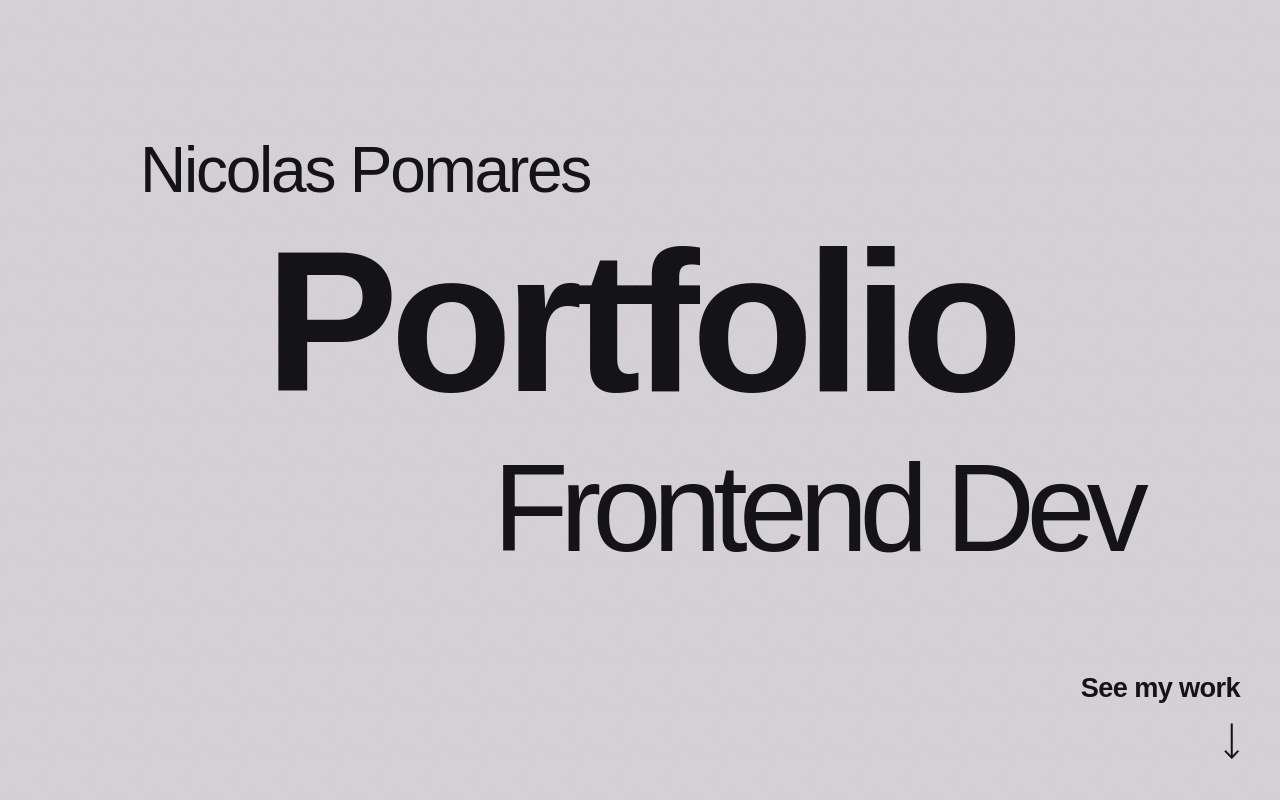
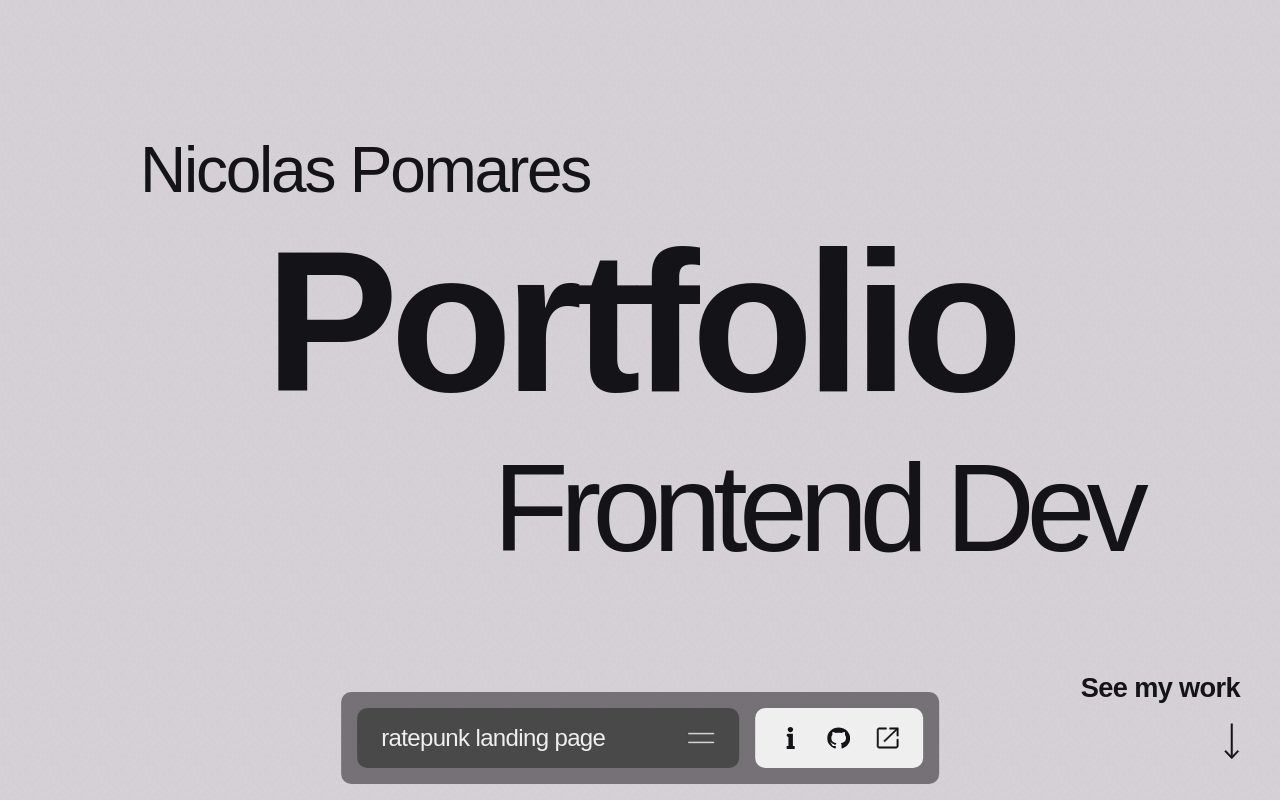
Before and after one commit to NicoPom/2023-portfolio, a React (Vite) app: page / in a window 1280 px wide. Shown: the top 800 px of the page. Built offline with nearby package versions, Linux system fonts and the light colour scheme; a web font is replaced by a local one.

Commit message:
adding ui snippets

```diff
--- a/src/App.jsx
+++ b/src/App.jsx
@@ -3,10 +3,13 @@ import { ProjectContext } from "./hooks/context";
 import Home from "./components/Home";
 import About from "./components/About";
 import Projects from "./components/Projects";
+import UiSnippet from "./components/UiSnippet";
+
 import Navbar from "./components/Navbar";
 import "./styles/app.css";
 import { sectionsData } from "./data/sections";
 import { projectsData } from "./data/projects";
+import { uiSnippetsData } from "./data/ui";
 
 const App = () => {
   const [activeSection, setActiveSection] = useState("home");
@@ -48,10 +51,17 @@ const App = () => {
     };
   }, [activeSection, setActiveSection]);
 
+  // Ui Snippets
+
+  const uiSnippetsElements = uiSnippetsData.map((snippet) => (
+    <UiSnippet key={snippet.id} iframe={snippet.iframe} />
+  ));
+
   return (
     <div className="app">
       <Home setActiveSection={handleClick} />
       <Projects />
+      {uiSnippetsElements}
       <About setActiveSection={handleClick} />
       <Navbar
         activeSection={activeSection}
--- /dev/null
+++ b/src/components/UiSnippet.jsx
@@ -0,0 +1,11 @@
+import React from "react";
+
+const UiSnippet = ({ iframe }) => {
+  return (
+    <div className="ui-snippet project" id="uisnippet">
+      <iframe src={iframe} frameBorder="0" title="ui-snippet"></iframe>
+    </div>
+  );
+};
+
+export default UiSnippet;
--- a/src/data/sections.js
+++ b/src/data/sections.js
@@ -5,6 +5,7 @@ const sectionsData = [
   {
     id: "projects",
   },
+  { id: "UI Snippets" },
   {
     id: "about",
   },
--- /dev/null
+++ b/src/data/ui.js
@@ -0,0 +1,22 @@
+const uiSnippetsData = [
+  {
+    id: "tab bar",
+    title: "tab bar",
+    iframe: "https://tabbaraqua.netlify.app/",
+    liveSite: "https://tabbaraqua.netlify.app/",
+    github: "https://github.com/NicoPom/tab-bar-aqua",
+    details: `This is a tab bar that I created to practice my CSS and GSAP skills.`,
+    stack: "HTML5 | CSS3 | JS | GSAP | Netlify",
+  },
+  {
+    id: "smooth switch",
+    title: "smooth switch",
+    iframe: "https://smooth-switch.netlify.app/",
+    liveSite: "https://smooth-switch.netlify.app/",
+    github: "https://github.com/NicoPom/smooth-switch",
+    details: `This is a smooth switch that I created to practice my CSS and GSAP skills.`,
+    stack: "HTML5 | CSS3 | JS | GSAP | Netlify",
+  },
+];
+
+export { uiSnippetsData };
```
